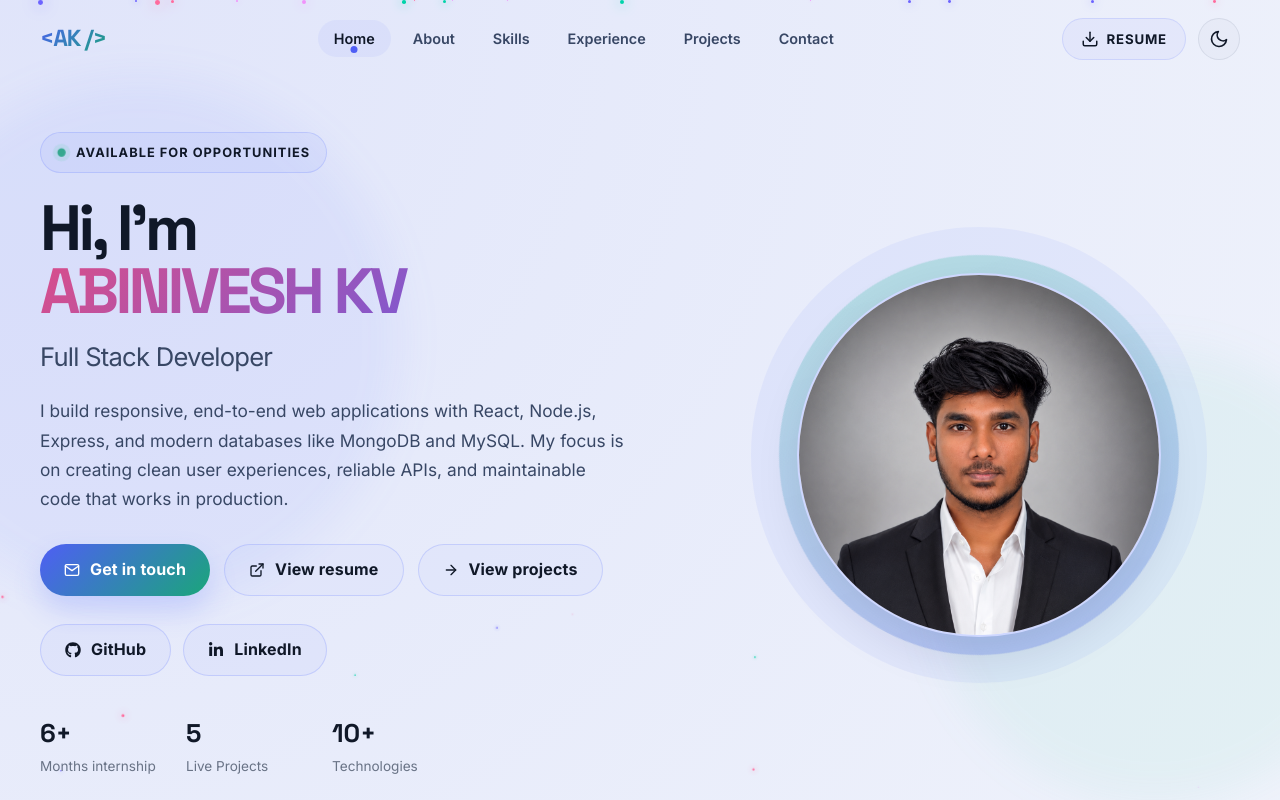
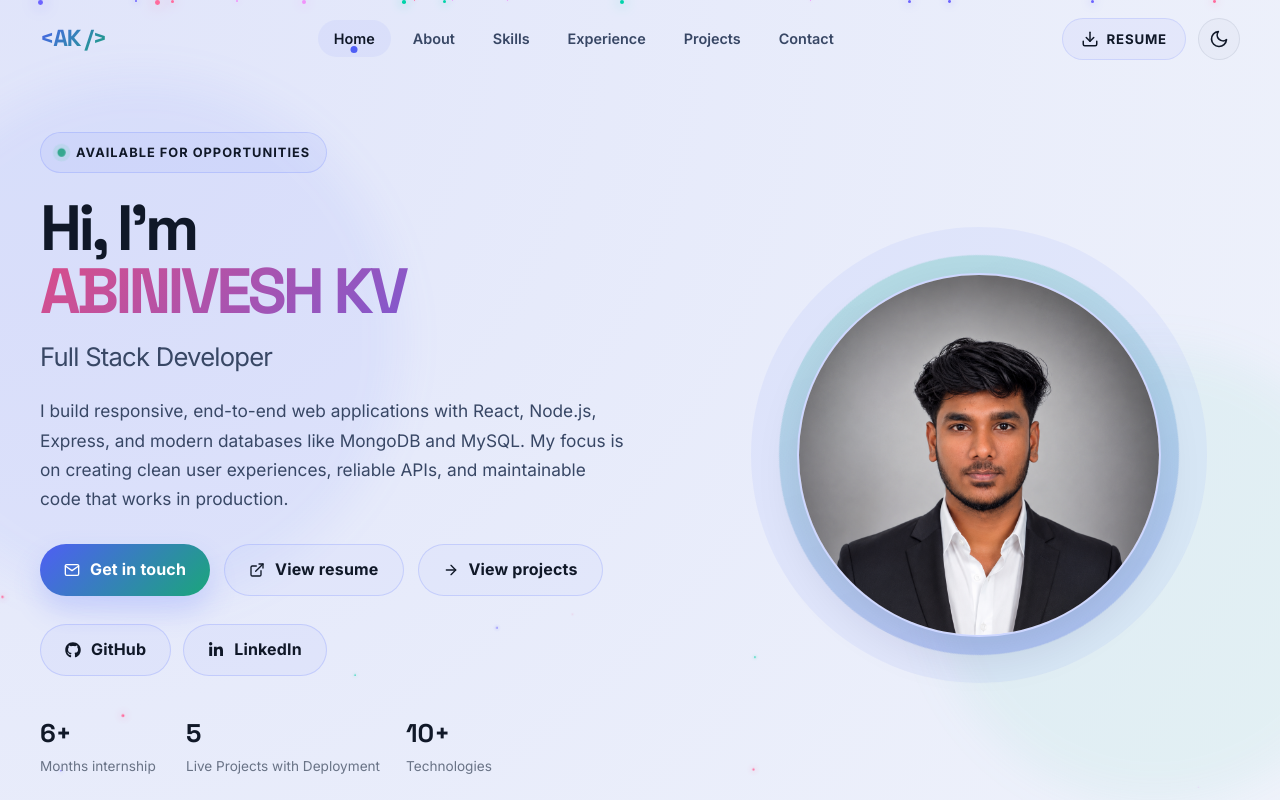
Before and after one commit to abinivesh1696/FULLSTACK-PORTFOLIO, a React (Vite) app: page / in a window 1280 px wide. Shown: the top 800 px of the page. Built offline with nearby package versions, Linux system fonts and the light colour scheme.

Commit message:
hero section

```diff
--- a/src/components/Hero.jsx
+++ b/src/components/Hero.jsx
@@ -76,7 +76,7 @@ const Hero = () => {
             </div>
             <div className="stat-item">
               <div className="stat-value">5</div>
-              <div className="stat-label">Live Projects</div>
+              <div className="stat-label">Live Projects with Deployment</div>
             </div>
             <div className="stat-item">
               <div className="stat-value">10+</div>
```
